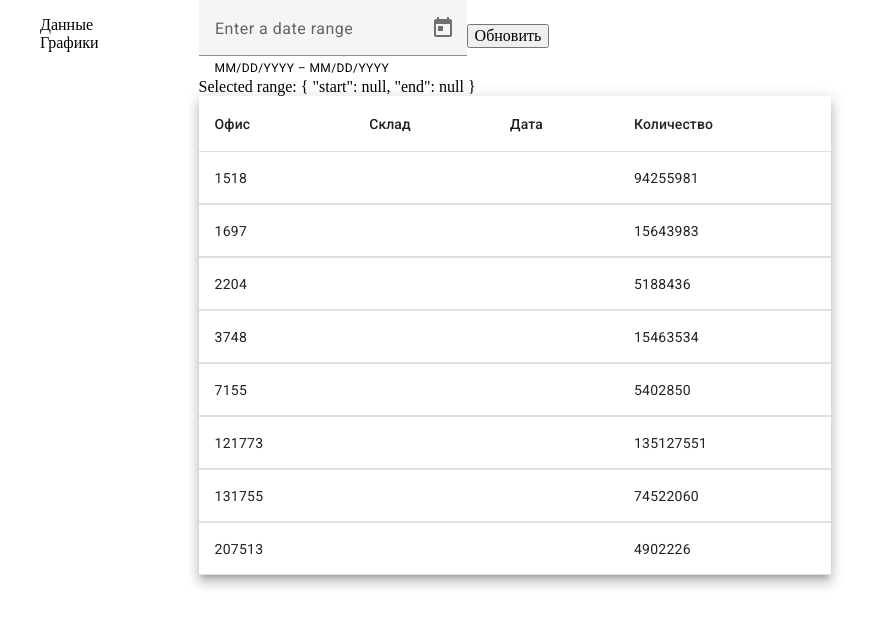
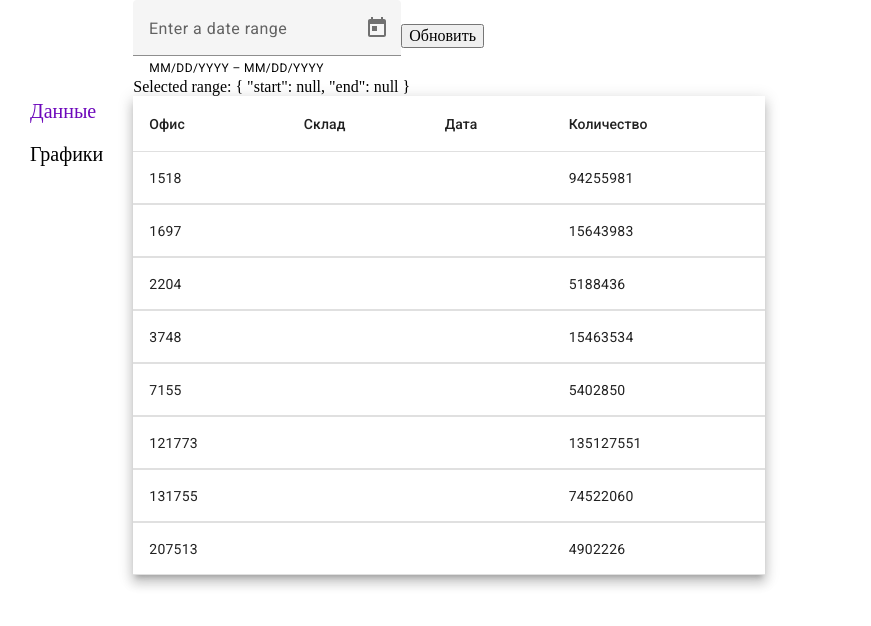
Before and after one commit to KemtaTam/angular-team-project, an Angular app: page /table in a window 1280 px wide. Shown: the top 626 px of the page, without its empty margins (0-871 px from the left). Built offline with nearby package versions, Linux system fonts and the light colour scheme; data requests are answered from the project's data file.

Commit message:
sidebar ready

```diff
--- a/src/app/app.component.scss
+++ b/src/app/app.component.scss
@@ -1,4 +1,3 @@
 .wrap{
 	display: flex;
-	gap: 50px;
 }
--- a/src/app/charts/chart-item/chart-item.component.scss
+++ b/src/app/charts/chart-item/chart-item.component.scss
@@ -2,7 +2,7 @@
 	display: flex;
 	flex-direction: column;
 	align-items: flex-end;
-	width: 800px;
+	width: 680px;
 }
 
 .fullScreen {
--- a/src/app/charts/charts.component.scss
+++ b/src/app/charts/charts.component.scss
@@ -1,7 +1,7 @@
 .charts {
 	display: flex;
 	padding-top: 20px;
-	width: 3200px;
+	width: 1400px;
 	flex-wrap: wrap;
 	min-height: 1000px;
 }
--- a/src/app/charts/services/charts-data.service.ts
+++ b/src/app/charts/services/charts-data.service.ts
@@ -89,7 +89,7 @@ export class ChartsDataService {
 			//add configured data to resulting chart
 			charts.push({
 				//all elements have the same title accordingly we take any
-				title: chartElData[0].wh_id.toString(),
+				title: `wh_id № ${chartElData[0].wh_id}`,
 				dates,
 				additionalData
 			})
--- a/src/app/shared/components/sidebar/sidebar.component.html
+++ b/src/app/shared/components/sidebar/sidebar.component.html
@@ -1,8 +1,8 @@
 <aside>
 	<nav>
 		<ul>
-			<li>Данные</li>
-			<li>Графики</li>
+			<li><a [routerLink]="['/table']" routerLinkActive="active" >Данные</a></li>
+			<li><a [routerLink]="['/charts']" routerLinkActive="active">Графики</a></li>
 		</ul>
 	</nav>
 </aside>
--- a/src/app/shared/components/sidebar/sidebar.component.scss
+++ b/src/app/shared/components/sidebar/sidebar.component.scss
@@ -1,3 +1,17 @@
-aside{
+aside {
+	margin: 100px 30px 0 30px;
 
+	ul {
+		padding: 0;
+	}
+	li {
+		margin-bottom: 20px;
+	}
+	a {
+		color: black;
+		font-size: 20px;
+	}
+	.active {
+		color: rgb(109, 8, 187);
+	}
 }
--- a/src/app/shared/shared.module.ts
+++ b/src/app/shared/shared.module.ts
@@ -1,3 +1,4 @@
+import { AppRoutingModule } from './../app-routing.module';
 import { PreloaderComponent } from './components/preloader/preloader.component'
 import { NgModule } from '@angular/core'
 import { CommonModule } from '@angular/common';
@@ -5,7 +6,7 @@ import { SidebarComponent } from './components/sidebar/sidebar.component'
 
 @NgModule({
 	declarations: [PreloaderComponent, SidebarComponent],
-	imports: [CommonModule],
+	imports: [CommonModule, AppRoutingModule],
 	exports: [PreloaderComponent, SidebarComponent]
 })
 export class SharedModule {}
```
